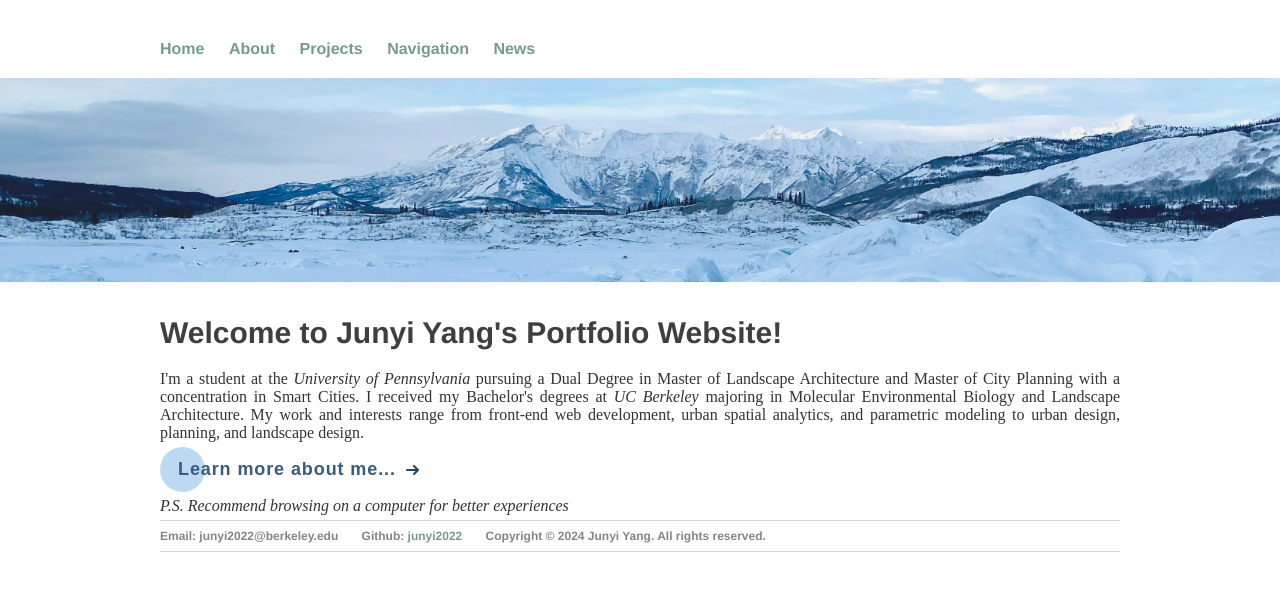
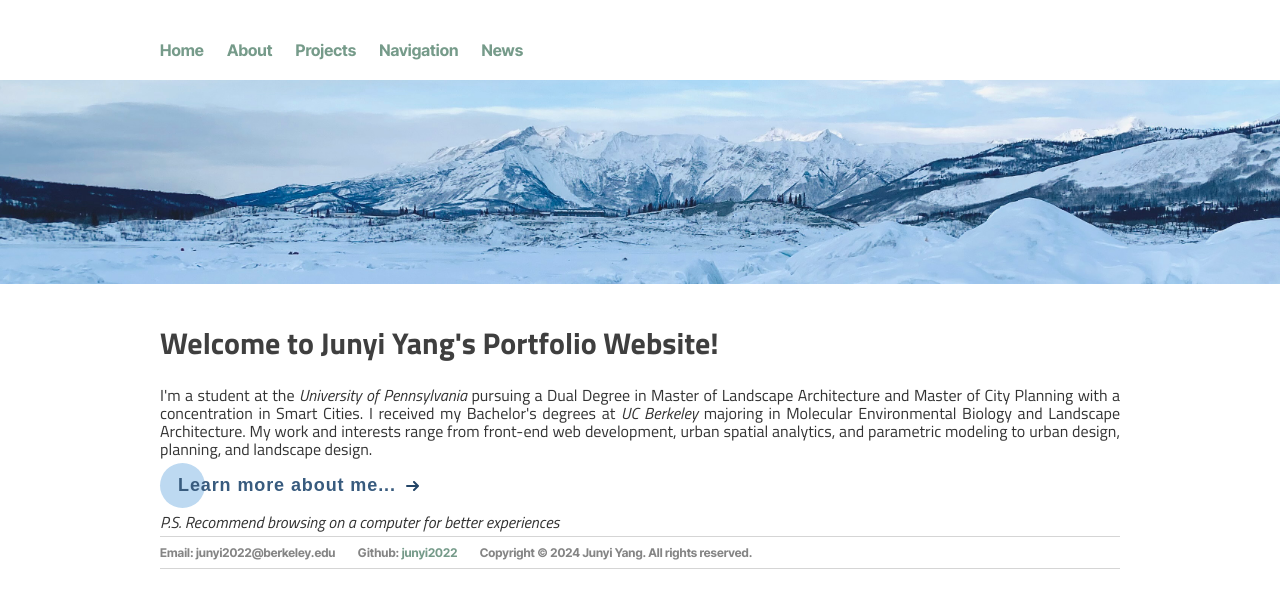
Before and after one commit to junyi2022/junyi2022.github.io, a Jekyll site: the page built from index.html, in a window 1280 px wide. Shown: the top 608 px of the page. Built offline with Jekyll 4.4.1, drawn with Linux system fonts in a browser that asks for light colours; some web fonts are replaced.

Commit message:
adjust font and position

```diff
--- a/_layouts/default.html
+++ b/_layouts/default.html
@@ -7,6 +7,14 @@
 			<meta name="viewport" content="width=device-width, initial-scale=1" />
             <!-- {{}} liquid tags used to inject content into the final web page -->
 			<title>{{ page.title }}</title>
+			<!-- link to p font style -->
+			<link rel="preconnect" href="https://fonts.googleapis.com">
+			<link rel="preconnect" href="https://fonts.gstatic.com" crossorigin>
+			<link href="https://fonts.googleapis.com/css2?family=Inter+Tight:ital,wght@0,100..900;1,100..900&family=Quattrocento:wght@400;700&display=swap" rel="stylesheet">
+
+			<link rel="preconnect" href="https://fonts.googleapis.com">
+			<link rel="preconnect" href="https://fonts.gstatic.com" crossorigin>
+			<link href="https://fonts.googleapis.com/css2?family=Comfortaa:wght@300..700&family=Inter+Tight:ital,wght@0,100..900;1,100..900&family=Titillium+Web:ital,wght@0,200;0,300;0,400;0,600;0,700;0,900;1,200;1,300;1,400;1,600;1,700&display=swap" rel="stylesheet">
 			<!-- link to main stylesheet -->
 			<link rel="stylesheet" type="text/css" href="/assets/css/main.css">
 			{% include analytics.html %}
--- a/assets/css/main.css
+++ b/assets/css/main.css
@@ -6,6 +6,7 @@ body {
     margin: 0px auto;
     width: 75%;
     color: #3f3f3f;
+    font-family: "Titillium Web", sans-serif;
 }
 
 .menu {
@@ -19,7 +20,7 @@ body {
 }
 
 nav ul, footer ul {
-    font-family:'Helvetica', 'Arial', 'Sans-Serif';
+    font-family: "Inter Tight", sans-serif;
     padding: 0px;
     list-style: none;
     font-weight: bold;
@@ -41,12 +42,10 @@ a:hover {
 
 h1 {
     font-size: 35px;
-    font-family:'Helvetica', 'Arial', 'Sans-Serif';
 }
 
 h2 {
     font-size: 30px;
-    font-family:'Helvetica', 'Arial', 'Sans-Serif';
     margin: 0;
     margin-top: 30px;
     margin-bottom: 20px;
@@ -54,7 +53,6 @@ h2 {
 
 h3 {
     font-size: 25px;
-    font-family:'Helvetica', 'Arial', 'Sans-Serif';
     margin: 0;
     margin-top: 10px;
     margin-bottom: 10px;
@@ -62,7 +60,6 @@ h3 {
 
 h4 {
     font-size: 20px;
-    font-family:'Helvetica', 'Arial', 'Sans-Serif';
     margin: 0;
     margin-top: 8px;
     margin-bottom: 8px;
@@ -70,7 +67,6 @@ h4 {
 
 h5 {
     font-size: 18px;
-    font-family:'Helvetica', 'Arial', 'Sans-Serif';
     margin: 0;
     margin-top: 5px;
     margin-bottom: 5px;
@@ -85,6 +81,7 @@ p {
     margin-bottom: 5px;
     text-align: justify;
     text-align-last: left;
+    font-family: "Titillium Web", sans-serif;
 }
 
 ul {
@@ -94,7 +91,6 @@ ul {
 
 .notes li {
     font-size: 16px;
-    font-family:'Helvetica', 'Arial', 'Sans-Serif';
     margin: 0;
     margin-top: 10px;
     margin-bottom: 10px;
@@ -148,8 +144,10 @@ img {
 .pinned {
     display: flex;
     flex-direction: column;
-    width: 100%;
+    width: 300px;
     align-items: center;
+    position: sticky;
+    top: 0;
 }
 
 .portrait {
@@ -164,8 +162,9 @@ img {
 .resume {
     display: flex;
     flex-direction: column;
-    width: 850px;
-    margin-left: 50px;
+    width: calc(100% - 300px);
+    padding-left: 50px;
+    box-sizing: border-box;
 }
 
 hr {
@@ -200,7 +199,7 @@ hr {
 }
 
 .plink {
-    margin-right: 60px;
+    margin-right: 35px;
 }
 
 .geospatial, .ud, .la, .og {
@@ -213,7 +212,7 @@ hr {
 }
 
 .earthquaker, .lead, .wind, .erie, .alaska, .fishtown, .sdmexico, .moon, .chicago, .friendship, .drawing, .oasis {
-    width: 23rem;
+    width: 300px;
 }
 
 
```
